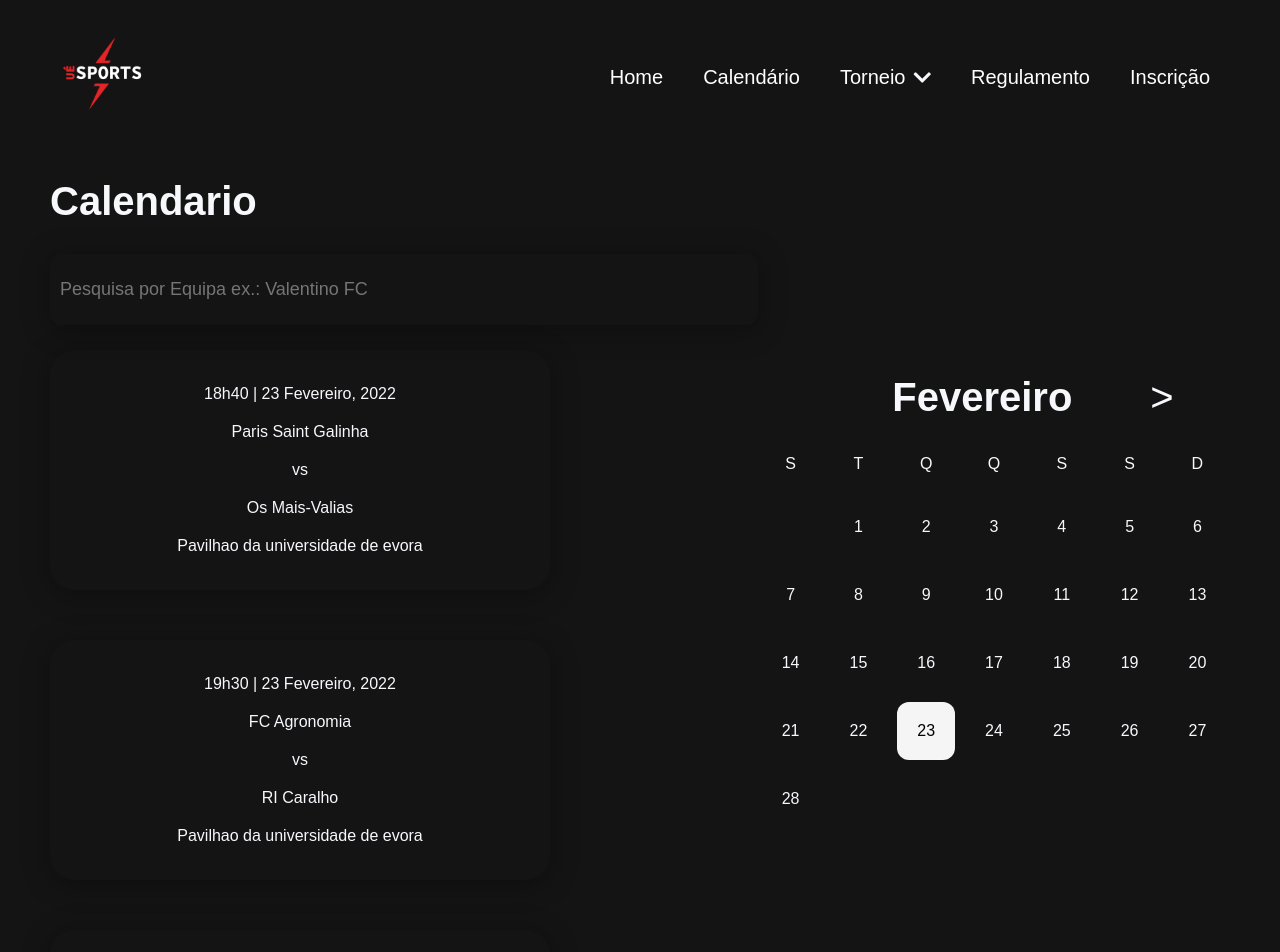
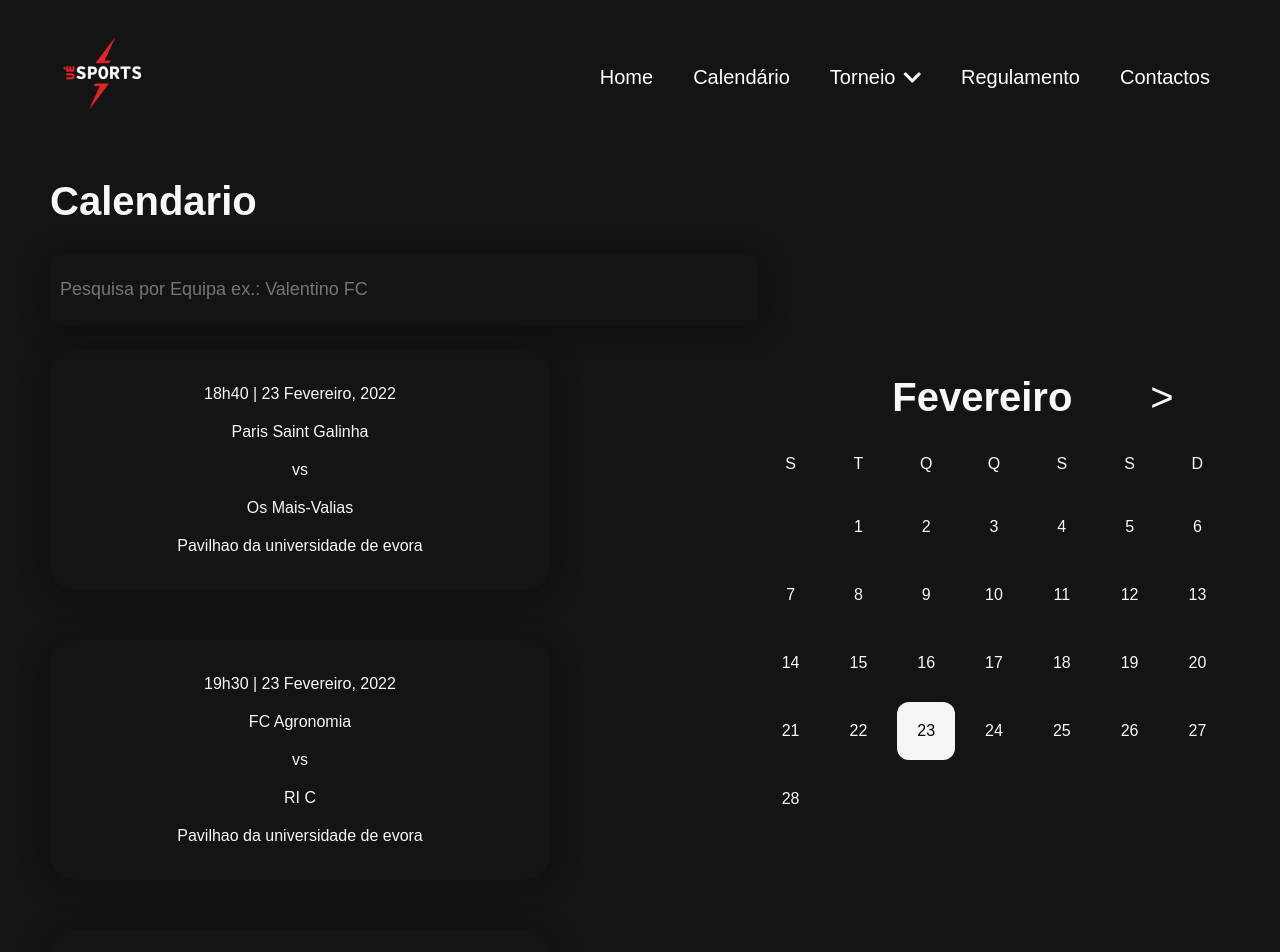
Before and after one commit to MrValraven/torneioreitor, a React (Vite) app: page /calendario in a window 1280 px wide. Shown: the top 952 px of the page. Built offline with nearby package versions, Linux system fonts and the light colour scheme; a web font is replaced by a local one.

Commit message:
fixed small issues

```diff
--- a/src/components/header/Header.jsx
+++ b/src/components/header/Header.jsx
@@ -37,7 +37,7 @@ const Header = () => {
             Regulamento
           </Link>
           <Link to="/contactos" className="navItem">
-            Inscrição
+            Contactos
           </Link>
         </ul>
       </nav>
--- a/src/components/hero/Hero.jsx
+++ b/src/components/hero/Hero.jsx
@@ -13,9 +13,9 @@ const Hero = () => {
         <p>
           O tradicional Torneio do Reitor está de volta!
           <br /> Acompanha a tua equipa de futsal, aqui podes consultar o
-          calendário dos jogos e os resultados.”
+          calendário dos jogos e os resultados.
         </p>
-        <Button buttonText="Inscreve-te já!"></Button>
+        {/*<Button buttonText="Inscreve-te já!"></Button> */}
       </div>
       <div className="heroImage">
         <img src={Image} alt="" />
--- a/src/pages/contactos/Contactos.jsx
+++ b/src/pages/contactos/Contactos.jsx
@@ -7,7 +7,7 @@ const Contactos = () => {
   return (
     <div className="contactos">
       <div className="other-info">
-        <h1>Inscrições</h1>
+        <h1>Contactos</h1>
         <p>Tens dúvidas? Não hesites em contactar-nos!</p>
       </div>
       <Form></Form>
--- a/src/pages/regulamento/RegulamentoPage.jsx
+++ b/src/pages/regulamento/RegulamentoPage.jsx
@@ -10,7 +10,7 @@ const RegulamentoPage = () => {
       <div className="other-info">
         <h1>Regulamento</h1>
         <p>
-          Faz aqui o <span>download</span> da folha com o regulamento do
+          Faz aqui o <a href='/src/assets/regulamento.pdf' download><span>download</span></a> da folha com o regulamento do
           torneio!
         </p>
       </div>
--- a/src/static/calendario.json
+++ b/src/static/calendario.json
@@ -12,7 +12,7 @@
     "data": "23022022",
     "hora": "19h30",
     "equipa1": "FC Agronomia",
-    "equipa2": "RI Caralho",
+    "equipa2": "RI C",
     "resultado": "vs"
   },
   {
@@ -116,7 +116,7 @@
     "data": "16032022",
     "hora": "20h20",
     "equipa1": "Economia",
-    "equipa2": "RI Caralho",
+    "equipa2": "RI C",
     "resultado": "vs"
   },
   {
@@ -172,7 +172,7 @@
     "data": "06042022",
     "hora": "19h30",
     "equipa1": "Chocapic do LIDL",
-    "equipa2": "RI Caralho",
+    "equipa2": "RI C",
     "resultado": "vs"
   },
   {
--- a/src/static/equipas.json
+++ b/src/static/equipas.json
@@ -141,7 +141,7 @@
       "treinador": "Ana Nunes"
     },
     {
-      "nome": "RI Caralho",
+      "nome": "RI C",
       "curso": "Relações Internacionais",
       "jogadores": [
         { "nome": "Jaime Rente", "golos": 0, "amarelos": 0, "vermelhos": 0 },
--- a/src/static/grupos.json
+++ b/src/static/grupos.json
@@ -80,7 +80,7 @@
       "pontos": 0
     },
     {
-      "nome": "RI CRL",
+      "nome": "RI C",
       "jogos": 0,
       "vitorias": 0,
       "empates": 0,
```
Also changed, not shown: 1 other file (tests, documents, lock files or other folders).
